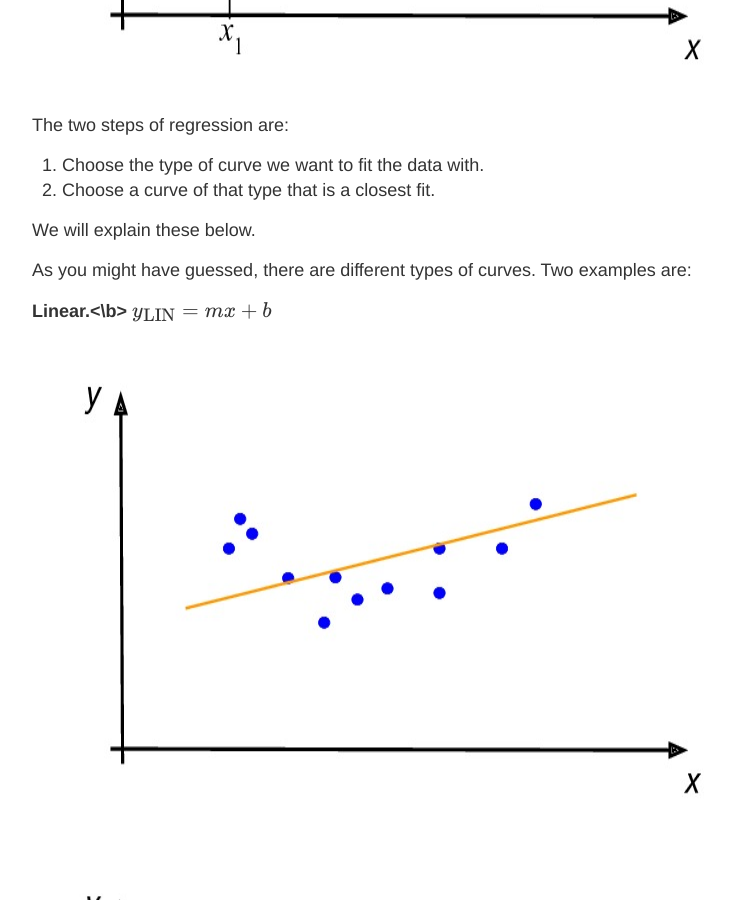
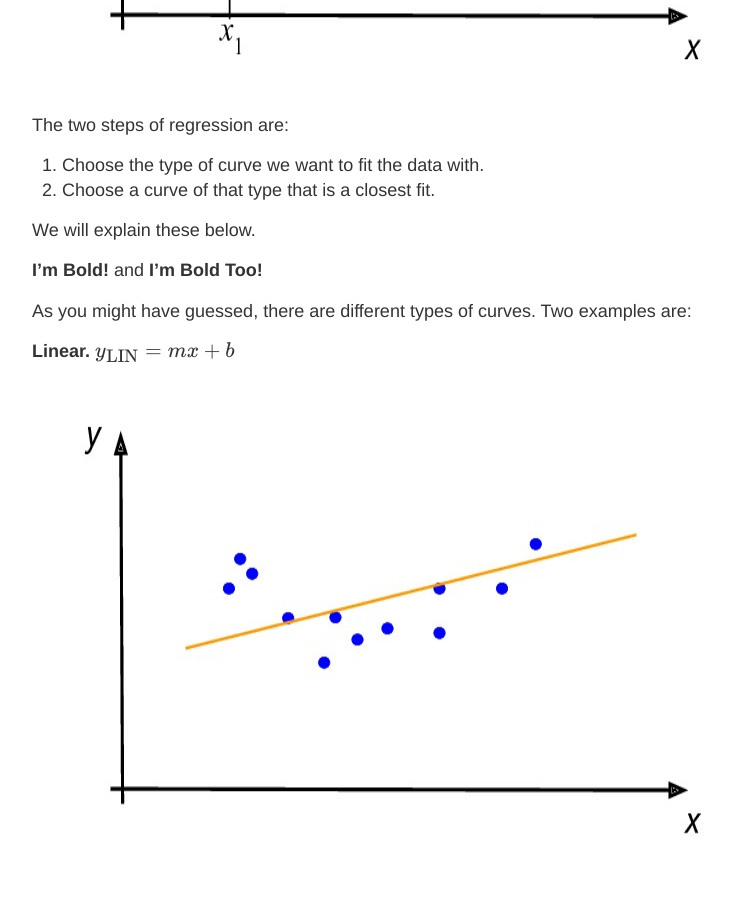
Before and after one commit to datacompass/datacompass.github.io, a Jekyll site: the page built from _posts/2017-8-5-Regression.md, in a window 1280 px wide and 900 px high, scrolled down 717 px. Shown: the whole window, without its empty margins (248-980 px from the left). Built offline with Jekyll 4.4.1, drawn with Linux system fonts in a browser that asks for light colours; formulas are drawn with MathJax 3.

Commit message:
Update 2017-8-5-Regression.md

```diff
--- a/_posts/2017-8-5-Regression.md
+++ b/_posts/2017-8-5-Regression.md
@@ -19,19 +19,15 @@ The two steps of regression are:
 </ol>
 We will explain these below.
 
-
+<strong>I'm Bold!</strong> and <b>I'm Bold Too!</b>
 
 As you might have guessed, there are different types of curves.  Two examples are:
 
-<b>Linear.<\b> $y_{\mbox{\small LIN}} = mx + b$
-![Data Sample]({{ site.url }}/images/data-sample-linear-fit-notional.jpg){:height="500px"}
+<b>Linear.</b> $y_{\mbox{\small LIN}} = mx + b$
+![linear fit]({{ site.url }}/images/data-sample-linear-fit-notional.jpg){:height="500px"}
 
 
-
-
-![ {\bf Linear.} $y_{\mbox{\small LIN}} = mx + b$ ]({{ site.url }}/images/data-sample-linear-fit-notional.jpg){:height="400px"}
-
-![ {\bf Quadratic.} $y_{\mbox{\small QUAD}} = ax^2 + bx + c$ ]({{ site.url }}/images/data-sample-quadratic-fit-notional.jpg){:height="400px"}
+![quadratic fit]({{ site.url }}/images/data-sample-quadratic-fit-notional.jpg){:height="400px"}
 
 
 There are also other types, but we won't need to go into them here.  Choosing the type of curve to fit the data is something of an art that one gets better at with experience.
```
